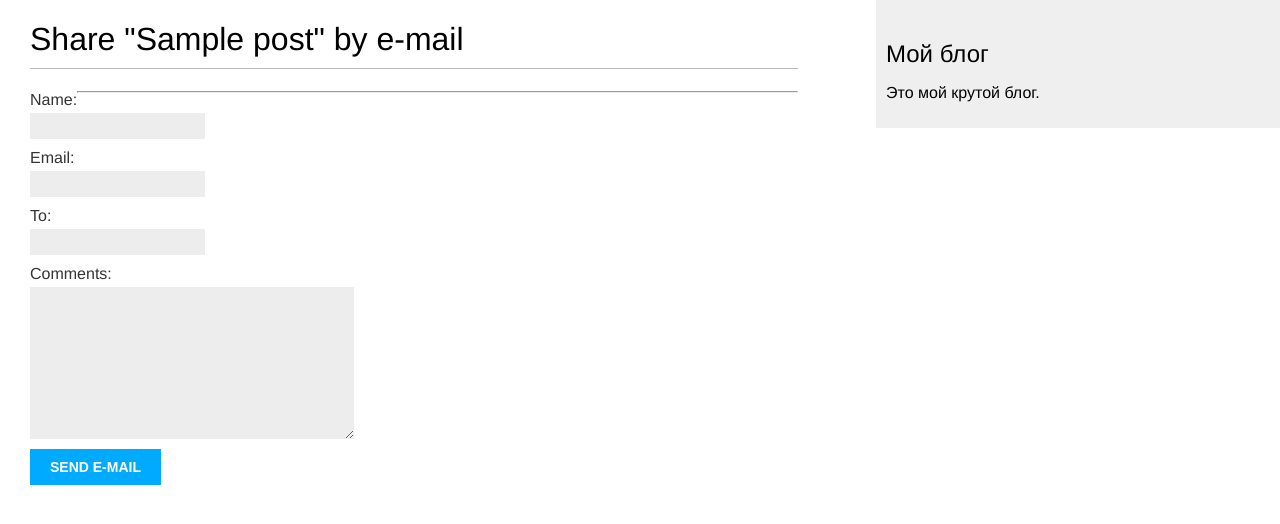
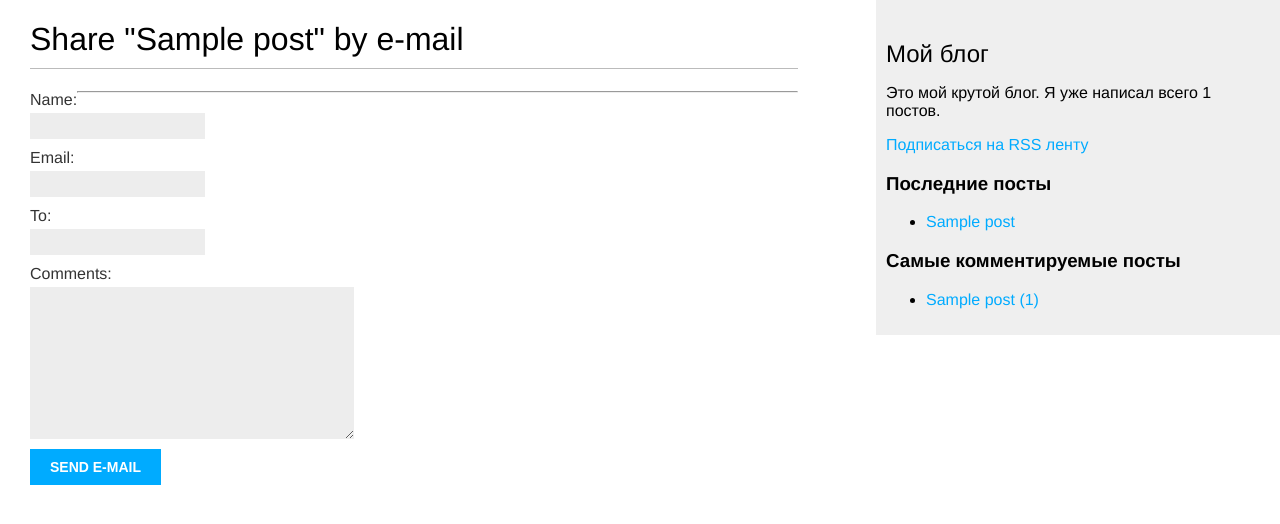
Before and after one commit to mineevburyat/dj-bookblog, a Django app: page /blog/1/share/ in a window 1280 px wide. Shown: the top 524 px of the page. Run offline with Django 5.2, Linux system fonts and the light colour scheme; tables that the repository leaves empty hold one stand-in row (values such as "Sample post"); parts of the project's set-up code (start-up, migrations or seed data) failed here and were passed over.

Commit message:
chapter3.2 tags, filter, rss, sitemap

```diff
--- a/blog/templates/blog/base.html
+++ b/blog/templates/blog/base.html
@@ -1,4 +1,5 @@
 {% load static %}
+{% load blog_tags %}
 <!DOCTYPE html>
 <html>
 
@@ -14,7 +15,25 @@
     </div>
     <div id="sidebar">
         <h2>Мой блог</h2>
-        <p>Это мой крутой блог.</p>
+        <p>Это мой крутой блог.
+            Я уже написал всего {% total_posts %} постов.
+        </p>
+        <p>
+            <a href="{% url "blog:post_feed" %}">
+            Подписаться на RSS ленту
+            </a>
+        </p>
+        <h3>Последние посты</h3>
+        {% show_latest_posts 3 %}
+        <h3>Самые комментируемые посты</h3>
+        {% get_most_commented_posts as most_commented_posts %}
+        <ul>
+        {% for post in most_commented_posts %}
+        <li>
+        <a href="{{ post.get_absolute_url }}">{{ post.title }} ({{ post.total_comments }})</a>
+        </li>
+        {% endfor %}
+        </ul>
     </div>
 </body>
 
--- /dev/null
+++ b/blog/templates/blog/post/_latest_posts.html
@@ -0,0 +1,7 @@
+<ul>
+    {% for post in latest_posts %}
+    <li>
+    <a href="{{ post.get_absolute_url }}">{{ post.title }}</a>
+    </li>
+    {% endfor %}
+</ul>
--- a/blog/templates/blog/post/list.html
+++ b/blog/templates/blog/post/list.html
@@ -1,4 +1,6 @@
 {% extends "blog/base.html" %}
+{% load blog_tags %}
+
 {% block title %}Блог{% endblock %}
 {% block content %}
 <h1>Блог</h1>
@@ -22,7 +24,7 @@
 <p class="date">
     Published {{ post.publish }} by {{ post.author }}
 </p>
-{{ post.body|truncatewords:30|linebreaks }}
+{{ post.body | markdown | truncatewords_html:30 }}
 {% endfor %}
 {% include "_pagination.html" with page=posts %}
 {% endblock %}
--- /dev/null
+++ b/blog/templatetags/blog_tags.py
@@ -0,0 +1,26 @@
+from django import template
+from ..models import Post
+from django.db.models import Count
+from django.utils.safestring import mark_safe
+import markdown
+
+
+register = template.Library()
+
+@register.simple_tag
+def total_posts():
+    return Post.published.count()
+
+@register.inclusion_tag('blog/post/_latest_posts.html')
+def show_latest_posts(count=5):
+    latest_posts = Post.published.order_by('-publish')[:count]
+    return {'latest_posts': latest_posts}
+
+@register.simple_tag
+def get_most_commented_posts(count=5):
+    return Post.published.annotate(total_comments=Count('comments')).order_by('-total_comments')[:count]
+
+# е https://daringfireball.net/projects/markdown/basics
+@register.filter(name='markdown')
+def markdown_format(text):
+    return mark_safe(markdown.markdown(text))
--- a/blog/urls.py
+++ b/blog/urls.py
@@ -1,5 +1,6 @@
 from django.urls import path
 from . import views
+from .feeds import LatestPostsFeed
 
 app_name = 'blog'
 
@@ -14,4 +15,5 @@ urlpatterns = [
          views.post_share, name='post_share'),
     path('<int:post_id>/comment/',
          views.post_comment, name='post_comment'),
+    path('feed/', LatestPostsFeed(), name='post_feed'),
     ]
--- a/blog/views.py
+++ b/blog/views.py
@@ -7,6 +7,7 @@ from .forms import EmailPostForm, CommentForm
 from django.core.mail import send_mail
 from django.views.decorators.http import require_POST
 from taggit.models import Tag
+from django.db.models import Count
 
 # TODO: русские тэги
 def post_list(request,  tag_slug=None):
@@ -50,11 +51,16 @@ def post_detail(request, year, month, day, post):
     comments = post.comments.filter(active=True)
     # Форма для комментирования пользователями
     form = CommentForm()
+    # Список схожих постов
+    post_tags_ids = post.tags.values_list('id', flat=True)
+    similar_posts = Post.published.filter(tags__in=post_tags_ids).exclude(id=post.id)
+    similar_posts = similar_posts.annotate(same_tags=Count('tags')).order_by('-same_tags','-publish')[:4]
     return render(request,
                   'blog/post/detail.html',
                   {'post': post,
                    'comments': comments,
-                   'form': form})
+                   'form': form,
+                   'similar_posts': similar_posts})
 
 # обратить внимание на обработку исключений на номера страниц
 class PostListView(ListView):
--- a/conf/settings.py
+++ b/conf/settings.py
@@ -27,7 +27,7 @@ DEBUG = True
 
 ALLOWED_HOSTS = []
 
-
+SITE_ID = 1
 # Application definition
 
 INSTALLED_APPS = [
@@ -37,6 +37,8 @@ INSTALLED_APPS = [
     'django.contrib.sessions',
     'django.contrib.messages',
     'django.contrib.staticfiles',
+    'django.contrib.sites',
+    'django.contrib.sitemaps',
     'blog',
     'taggit',
 ]
--- a/conf/urls.py
+++ b/conf/urls.py
@@ -1,7 +1,15 @@
 from django.contrib import admin
 from django.urls import path, include
+from django.contrib.sitemaps.views import sitemap
+from blog.sitemaps import PostSitemap
+
+sitemaps = {
+ 'posts': PostSitemap,
+}
 
 urlpatterns = [
     path('admin/', admin.site.urls),
     path('blog/', include('blog.urls', namespace='blog')),
+    path('sitemap.xml', sitemap, {'sitemaps': sitemaps},
+         name='django.contrib.sitemaps.views.sitemap')
 ]
```
Also changed, not shown: blog/feeds.py (added, +23 -0 lines), blog/sitemaps.py (added, +12 -0 lines), blog/templates/blog/post/detail.html (+11 -1 lines), fixtures/blog.json (+1 -1 lines), fixtures/taggit.json (added, +1 -0 lines), blog/templatetags/__init__.py (added).
